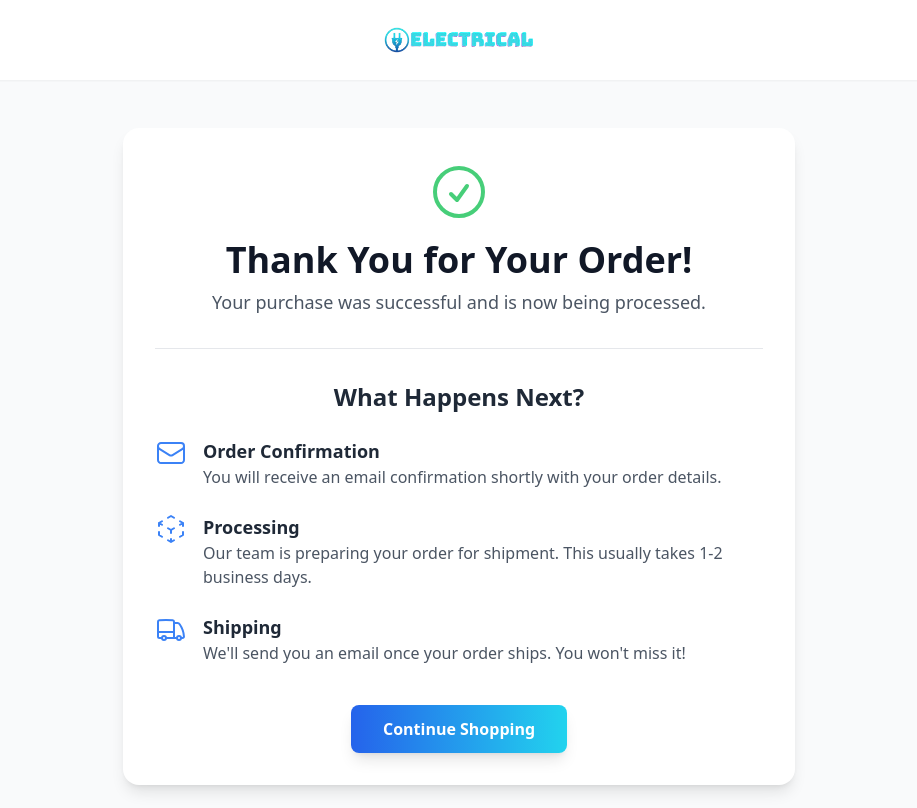
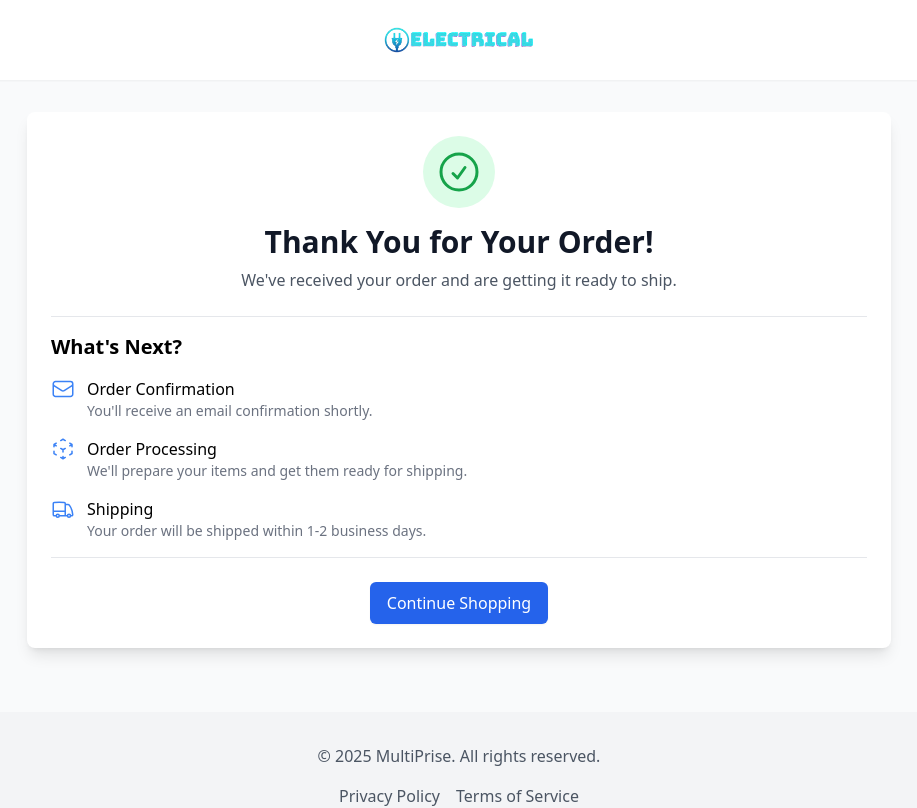
Before and after one commit to riadh04mahieddine/electrical, a Next.js app: page /thank-you in a window 1280 px wide. Shown: the top 808 px of the page, without its empty margins (181-1098 px from the left). Built offline with nearby package versions, Linux system fonts and the light colour scheme.

Commit message:
Fix thank-you page with proper Suspense boundary for useSearchParams

```diff
--- a/src/app/thank-you/page.tsx
+++ b/src/app/thank-you/page.tsx
@@ -1,7 +1,7 @@
 
 'use client';
 
-import { useEffect } from 'react';
+import { useEffect, Suspense } from 'react';
 import { useSearchParams } from 'next/navigation';
 import Link from 'next/link';
 import Image from 'next/image';
@@ -42,7 +42,8 @@ interface TikTokTrackingObject {
 
 declare const ttq: TikTokTrackingObject;
 
-const ThankYouPage = () => {
+// Component that uses searchParams
+const ThankYouContent = () => {
   const searchParams = useSearchParams();
 
   useEffect(() => {
@@ -66,52 +67,57 @@ const ThankYouPage = () => {
       });
     }
   }, [searchParams]);
+
   return (
     <div className="flex flex-col min-h-screen bg-gray-50">
       <Header />
-      <main className="flex-grow flex items-center justify-center py-12 px-4 sm:px-6 lg:px-8">
-        <div className="max-w-2xl w-full bg-white p-8 rounded-2xl shadow-lg">
-          <div className="text-center">
-            <CheckCircleIcon className="h-16 w-16 text-green-500 mx-auto animate-pulse" />
-            <h1 className="text-4xl font-extrabold text-gray-900 mt-4">Thank You for Your Order!</h1>
-            <p className="text-lg text-gray-600 mt-2">Your purchase was successful and is now being processed.</p>
+      <main className="flex-grow container mx-auto px-4 py-8 max-w-4xl">
+        <div className="bg-white rounded-lg shadow-lg p-6 mb-8">
+          <div className="flex flex-col items-center mb-6">
+            <div className="rounded-full bg-green-100 p-3 mb-4">
+              <CheckCircleIcon className="h-12 w-12 text-green-600" />
+            </div>
+            <h1 className="text-3xl font-bold text-gray-900 mb-2">Thank You for Your Order!</h1>
+            <p className="text-gray-600 text-center">We&apos;ve received your order and are getting it ready to ship.</p>
           </div>
 
-          <div className="mt-8 border-t border-gray-200 pt-8">
-            <h2 className="text-2xl font-bold text-gray-800 text-center mb-6">What Happens Next?</h2>
-            <div className="space-y-6">
+          <div className="border-t border-b border-gray-200 py-4 my-6">
+            <h2 className="text-xl font-semibold mb-4">What&apos;s Next?</h2>
+            <div className="space-y-4">
               <div className="flex items-start">
-                <div className="flex-shrink-0">
-                  <EnvelopeIcon className="h-8 w-8 text-blue-500" />
+                <div className="flex-shrink-0 mr-3">
+                  <EnvelopeIcon className="h-6 w-6 text-blue-500" />
                 </div>
-                <div className="ml-4">
-                  <h3 className="text-lg font-semibold text-gray-800">Order Confirmation</h3>
-                  <p className="text-gray-600">You will receive an email confirmation shortly with your order details.</p>
+                <div>
+                  <h3 className="font-medium">Order Confirmation</h3>
+                  <p className="text-sm text-gray-500">You&apos;ll receive an email confirmation shortly.</p>
                 </div>
               </div>
+
               <div className="flex items-start">
-                <div className="flex-shrink-0">
-                  <CubeTransparentIcon className="h-8 w-8 text-blue-500" />
+                <div className="flex-shrink-0 mr-3">
+                  <CubeTransparentIcon className="h-6 w-6 text-blue-500" />
                 </div>
-                <div className="ml-4">
-                  <h3 className="text-lg font-semibold text-gray-800">Processing</h3>
-                  <p className="text-gray-600">Our team is preparing your order for shipment. This usually takes 1-2 business days.</p>
+                <div>
+                  <h3 className="font-medium">Order Processing</h3>
+                  <p className="text-sm text-gray-500">We&apos;ll prepare your items and get them ready for shipping.</p>
                 </div>
               </div>
+
               <div className="flex items-start">
-                <div className="flex-shrink-0">
-                  <TruckIcon className="h-8 w-8 text-blue-500" />
+                <div className="flex-shrink-0 mr-3">
+                  <TruckIcon className="h-6 w-6 text-blue-500" />
                 </div>
-                <div className="ml-4">
-                  <h3 className="text-lg font-semibold text-gray-800">Shipping</h3>
-                  <p className="text-gray-600">We&apos;ll send you an email once your order ships. You won&apos;t miss it!</p>
+                <div>
+                  <h3 className="font-medium">Shipping</h3>
+                  <p className="text-sm text-gray-500">Your order will be shipped within 1-2 business days.</p>
                 </div>
               </div>
             </div>
           </div>
 
-          <div className="mt-10 text-center">
-            <Link href="/" className="inline-block bg-gradient-to-r from-blue-600 to-cyan-400 text-white font-bold py-3 px-8 rounded-lg hover:opacity-90 transition-opacity duration-300 shadow-lg">
+          <div className="flex justify-center">
+            <Link href="/" className="inline-flex items-center px-4 py-2 border border-transparent text-base font-medium rounded-md shadow-sm text-white bg-blue-600 hover:bg-blue-700 focus:outline-none focus:ring-2 focus:ring-offset-2 focus:ring-blue-500">
               Continue Shopping
             </Link>
           </div>
@@ -122,4 +128,13 @@ const ThankYouPage = () => {
   );
 };
 
+// Main page component with Suspense boundary
+const ThankYouPage = () => {
+  return (
+    <Suspense fallback={<div className="flex justify-center items-center h-screen">Loading...</div>}>
+      <ThankYouContent />
+    </Suspense>
+  );
+};
+
 export default ThankYouPage;
```
